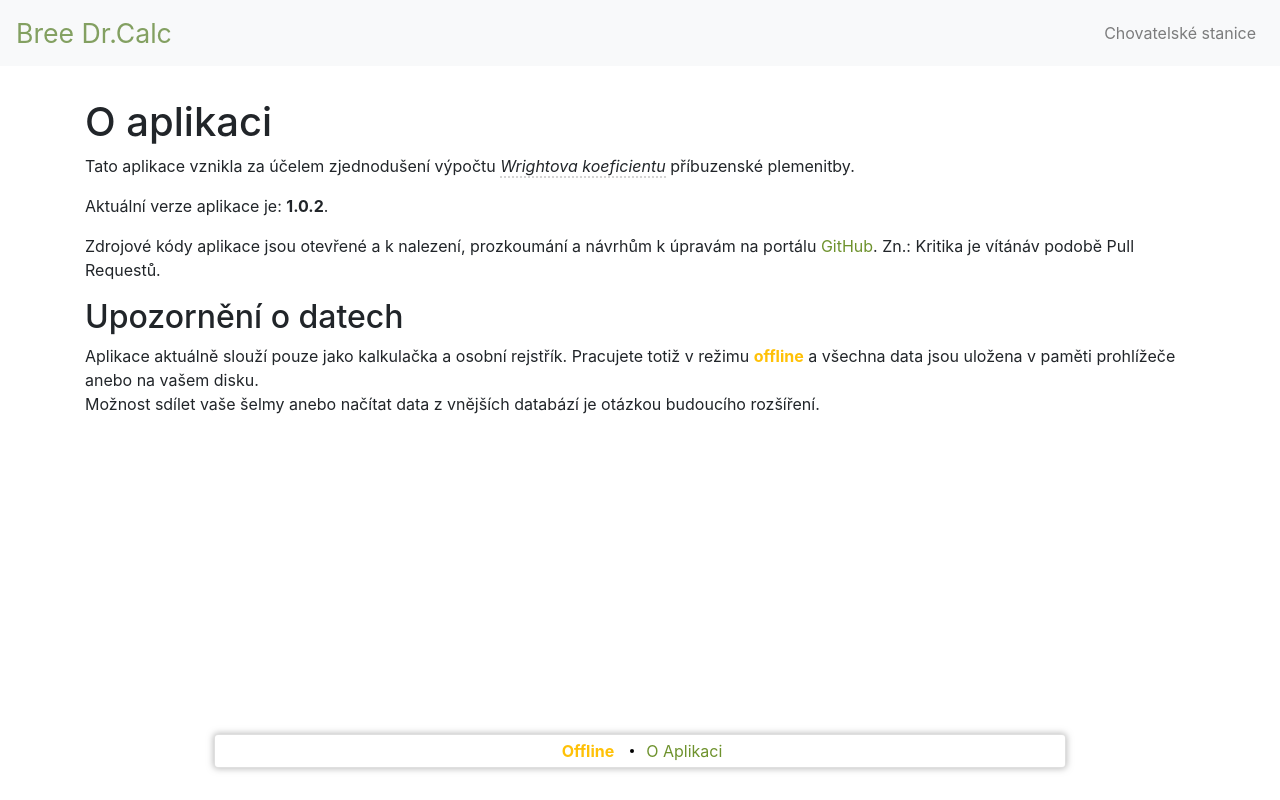
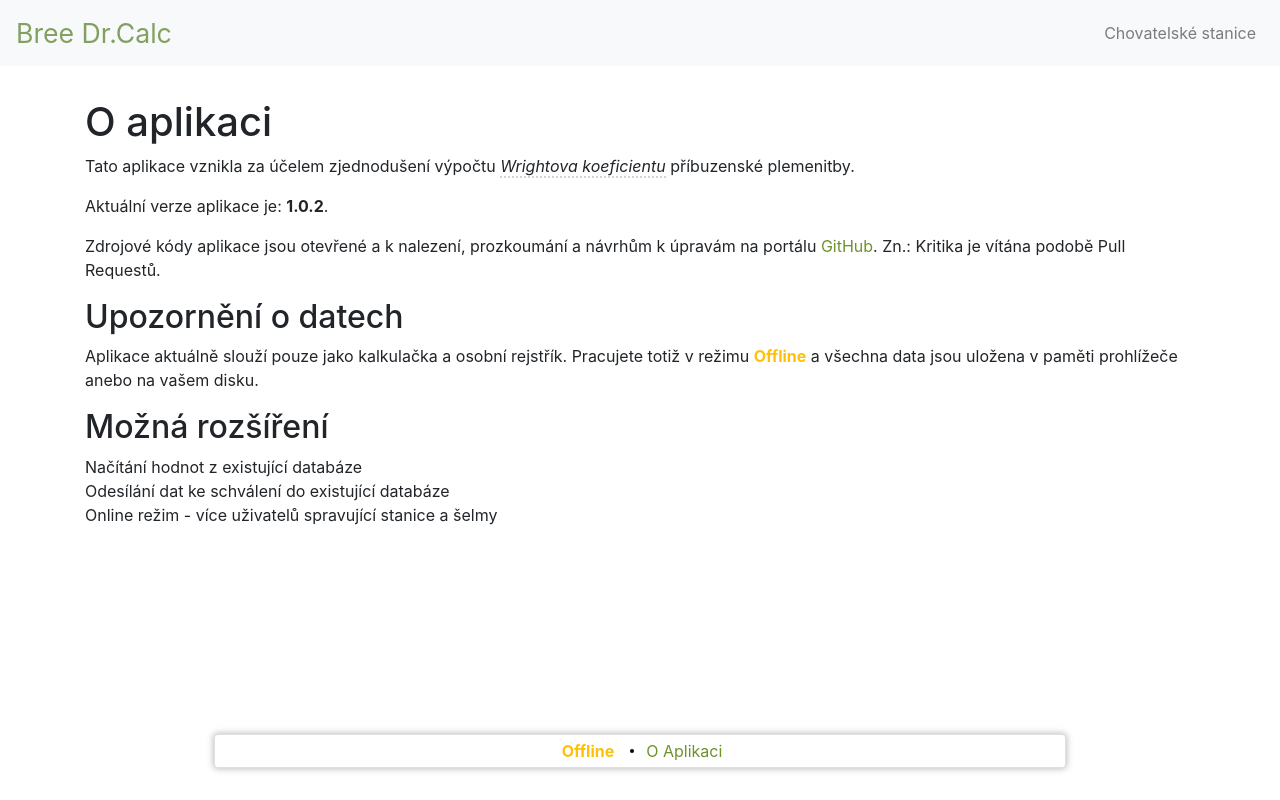
Before and after one commit to com-pot/bree-dr-calc, a Vue app: page /about in a window 1280 px wide. Built offline with nearby package versions, Linux system fonts and the light colour scheme.

Commit message:
[app] Cleanup about page

```diff
--- a/src/modules/app/views/About.vue
+++ b/src/modules/app/views/About.vue
@@ -12,15 +12,21 @@
     </p>
     <p>
       Zdrojové kódy aplikace jsou otevřené a k nalezení, prozkoumání a návrhům k úpravám na
-      portálu <a :href="repoLink" target="_blank">GitHub</a>. Zn.: Kritika je vítánáv podobě Pull Requestů.
+      portálu <a :href="repoLink" target="_blank">GitHub</a>. Zn.: Kritika je vítána podobě Pull Requestů.
     </p>
+
     <h2>Upozornění o datech</h2>
     <p>
       Aplikace aktuálně slouží pouze jako kalkulačka a osobní rejstřík. Pracujete totiž v režimu <b
-      class="text-warning">offline</b> a
-      všechna data jsou uložena v paměti prohlížeče anebo na vašem disku. <br/>
-      Možnost sdílet vaše šelmy anebo načítat data z vnějších databází je otázkou budoucího rozšíření.
+      class="text-warning">Offline</b> a všechna data jsou uložena v paměti prohlížeče anebo na vašem disku. <br/>
     </p>
+
+    <h2>Možná rozšíření</h2>
+    <ul class="list-unstyled">
+      <li>Načítání hodnot z existující databáze</li>
+      <li>Odesílání dat ke schválení do existující databáze</li>
+      <li>Online režim - více uživatelů spravující stanice a šelmy</li>
+    </ul>
   </div>
 </template>
 
```
